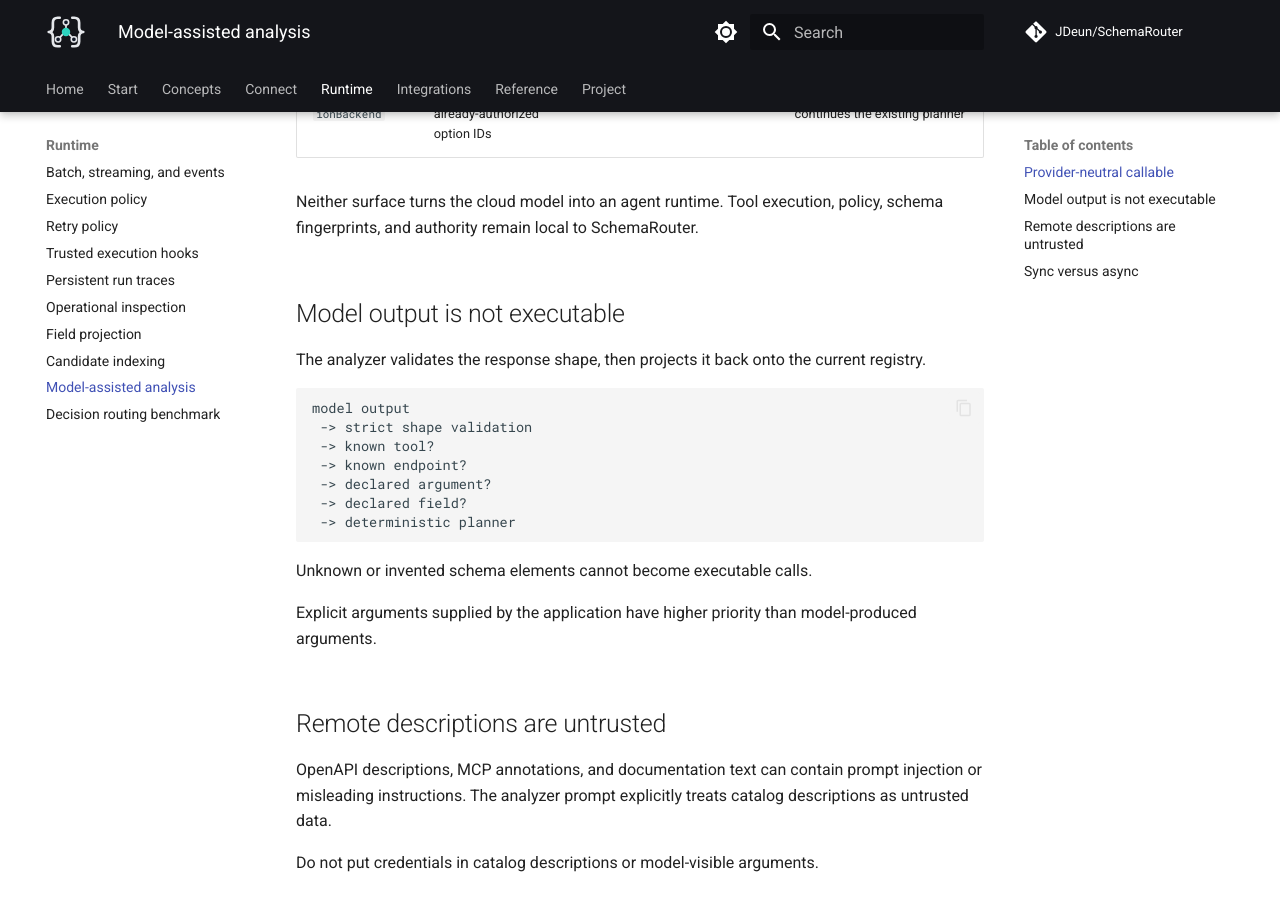
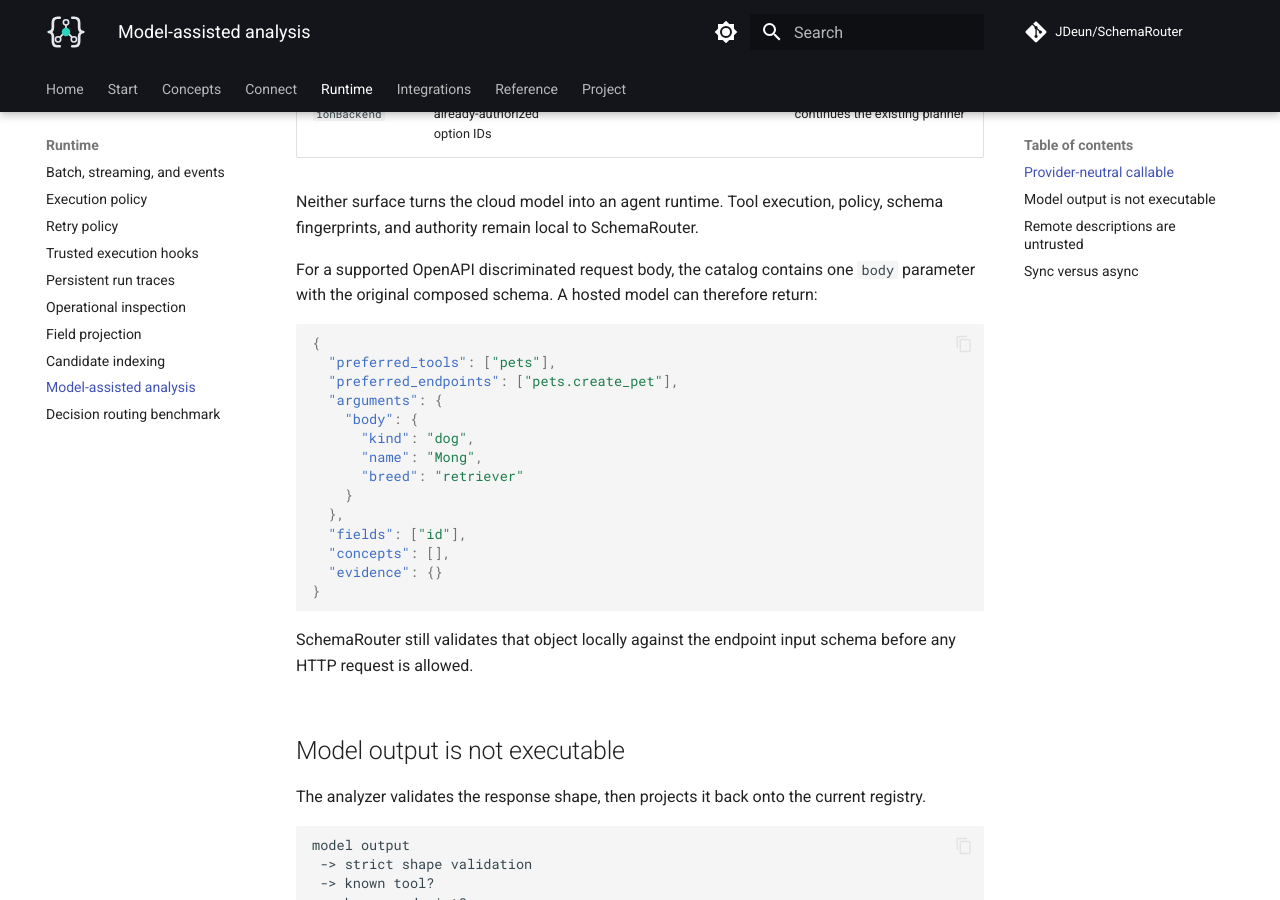
Before and after one commit to JDeun/SchemaRouter, an MkDocs documentation site: the page built from docs/guides/model-analyzer.md, in a window 1280 px wide and 900 px high, scrolled down 1047 px. Built offline with MkDocs 1.6.1 and Material for MkDocs 9.7.7, drawn with Linux system fonts in a browser that asks for light colours; comment, search, counter and statistics services are not loaded.

Commit message:
docs: show cloud model discriminated body flow

````diff
--- a/docs/guides/model-analyzer.md
+++ b/docs/guides/model-analyzer.md
@@ -42,6 +42,29 @@ This is distinct from a bounded `DecisionBackend`:
 Neither surface turns the cloud model into an agent runtime. Tool execution, policy, schema
 fingerprints, and authority remain local to SchemaRouter.
 
+For a supported OpenAPI discriminated request body, the catalog contains one `body` parameter with
+the original composed schema. A hosted model can therefore return:
+
+```json
+{
+  "preferred_tools": ["pets"],
+  "preferred_endpoints": ["pets.create_pet"],
+  "arguments": {
+    "body": {
+      "kind": "dog",
+      "name": "Mong",
+      "breed": "retriever"
+    }
+  },
+  "fields": ["id"],
+  "concepts": [],
+  "evidence": {}
+}
+```
+
+SchemaRouter still validates that object locally against the endpoint input schema before any HTTP
+request is allowed.
+
 ## Model output is not executable
 
 The analyzer validates the response shape, then projects it back onto the current registry.
````
